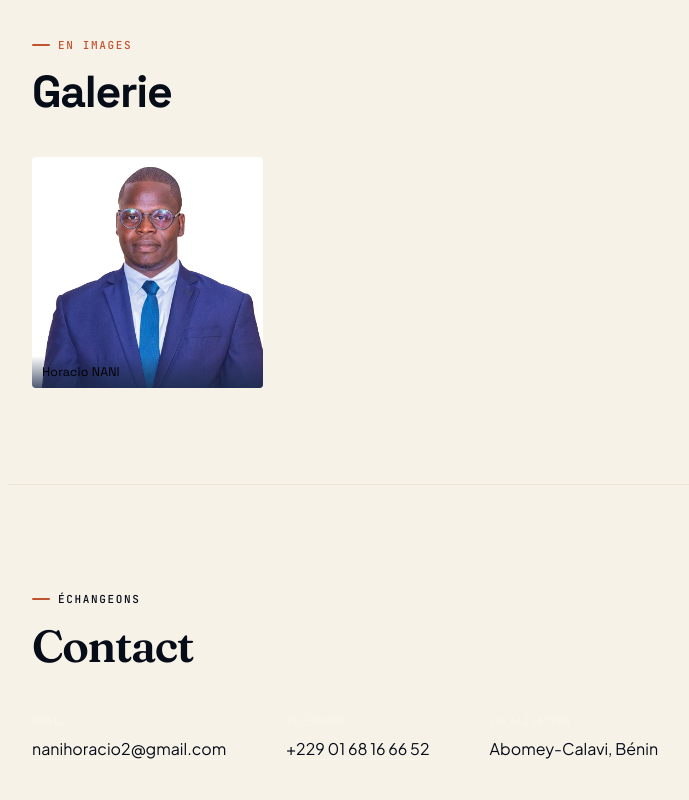
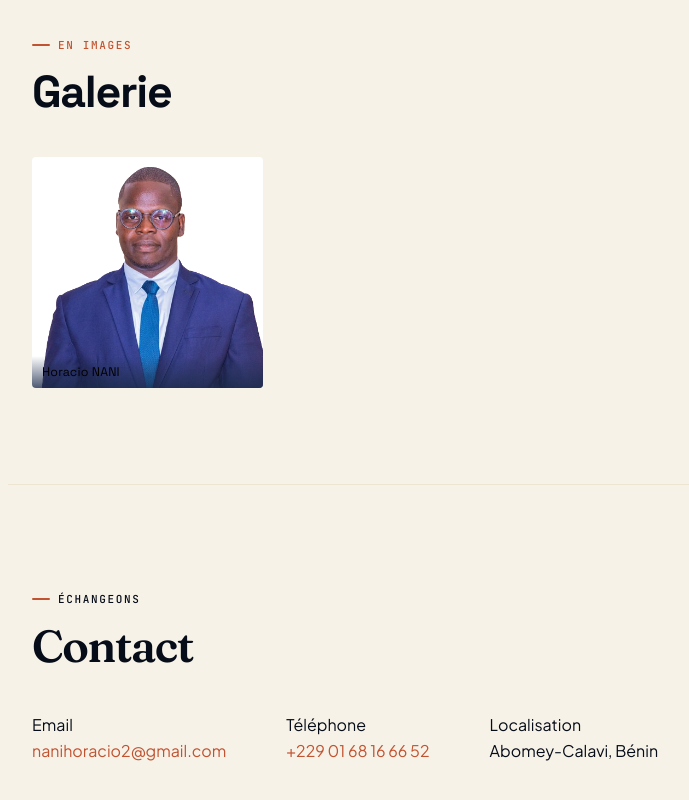
Before and after one commit to hospicehora/HoracioNani, a Next.js app: page / in a window 1280 px wide. Shown: the part 7568-8368 px from the top of the page, without its empty margins (260-949 px from the left). Built offline with nearby package versions, Linux system fonts and the light colour scheme.

Commit message:
Contact: cards modernes

```diff
--- a/components/Contact.js
+++ b/components/Contact.js
@@ -9,29 +9,32 @@ export default function Contact() {
         <h2 className={styles.heading}>Contact</h2>
 
         <div className={styles.grid}>
-          <div>
-            <div className={styles.label}>Email</div>
-            <a href={`mailto:${profile.email}`} className={styles.link}>
+          <div className={styles.card}>
+            <p className={styles.cardLabel}>Email</p>
+            <a href={`mailto:${profile.email}`} className={styles.cardLink}>
               {profile.email}
             </a>
           </div>
-          <div>
-            <div className={styles.label}>Téléphone</div>
+
+          <div className={styles.card}>
+            <p className={styles.cardLabel}>Téléphone</p>
             <a
               href={`tel:${profile.phone.replace(/\s/g, "")}`}
-              className={styles.link}
+              className={styles.cardLink}
             >
               {profile.phone}
             </a>
           </div>
-          <div>
-            <div className={styles.label}>Localisation</div>
-            <span className={styles.white}>{profile.location}</span>
+
+          <div className={styles.card}>
+            <p className={styles.cardLabel}>Localisation</p>
+            <p className={styles.cardValue}>{profile.location}</p>
           </div>
         </div>
 
         <div className={styles.foot}>
-          {profile.name} — {profile.role} · Portfolio professionnel
+          <span>{profile.name} — {profile.role}</span>
+          <span className={styles.footAccent}>Portfolio · {new Date().getFullYear()}</span>
         </div>
       </div>
     </section>
```
